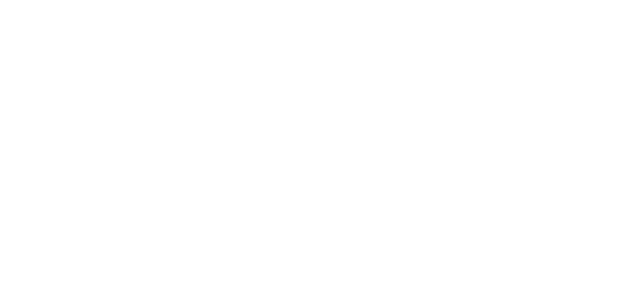
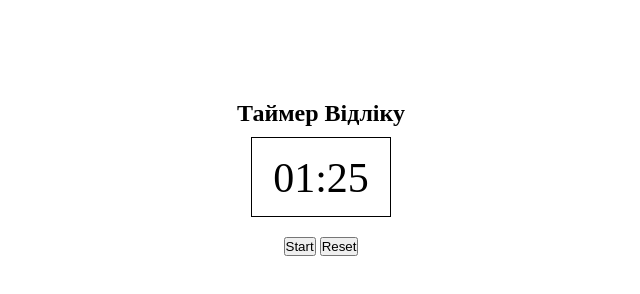
Before and after one commit to Danyil-Sikolenko/Front_end_pro_homework, a plain HTML site: page index.html in a window 1280 px wide. Shown: the whole page, without its empty margins (319-959 px from the left). Drawn offline with Linux system fonts and the light colour scheme.

Commit message:
Таймер відліку

```diff
--- a/index.html
+++ b/index.html
@@ -3,9 +3,17 @@
 <head>
     <meta charset="UTF-8">
     <meta name="viewport" content="width=device-width, initial-scale=1.0">
+    <link rel="stylesheet" href="style.css">
     <title>Document</title>
 </head>
 <body>
+
+    <div class="main_block">
+        <h2>Таймер Відліку</h2>
+        <div class="counter" id="counter"></div>
+        <button role="button" id="start">Start</button>
+        <button role="button" id="reset">Reset</button>
+    </div>
 
 
     <script src="main.js"></script>
--- a/main.js
+++ b/main.js
@@ -0,0 +1,39 @@
+const startBtn = document.querySelector('#start');
+const counter = document.querySelector('#counter');
+const reset = document.querySelector('#reset');
+
+let time = 85;
+let idInterval
+
+function renderTime(seconds) {
+    const minutes = Math.floor(seconds / 60);
+    const second = seconds % 60;
+    return `${minutes.toString().padStart(2, '0')}:${second.toString().padStart(2, '0')}`;
+};
+
+function updateTimerInHTML(seconds) {
+    counter.innerHTML = renderTime(seconds);
+}
+
+updateTimerInHTML(time);
+
+
+startBtn.addEventListener('click', () => {
+    idInterval = setInterval(() => {
+        if (time < 0) {
+            clearInterval(idInterval)
+            return
+        }
+        else {
+            updateTimerInHTML(time--);
+        }
+    }, 1000)
+});
+
+
+reset.addEventListener('click', () => {
+    time = 85
+    counter.innerHTML = renderTime(time);
+    clearInterval(idInterval);
+
+});
--- /dev/null
+++ b/style.css
@@ -0,0 +1,27 @@
+* {
+    margin: 0;
+    padding: 0;
+    box-sizing: border-box;
+}
+
+
+.counter {
+    font-size: 42px;
+    line-height: 80px;
+    border: 1px solid #000;
+    height: 80px;
+    width: 140px;
+    margin-bottom: 20px;
+    align-items: center;
+	margin: auto;
+    margin-bottom: 20px;
+}
+h2{
+    margin-bottom: 10px;
+}
+.main_block{
+    padding-top: 100px;
+    text-align: center;
+	margin: auto;
+	align-items: center;
+}
```
